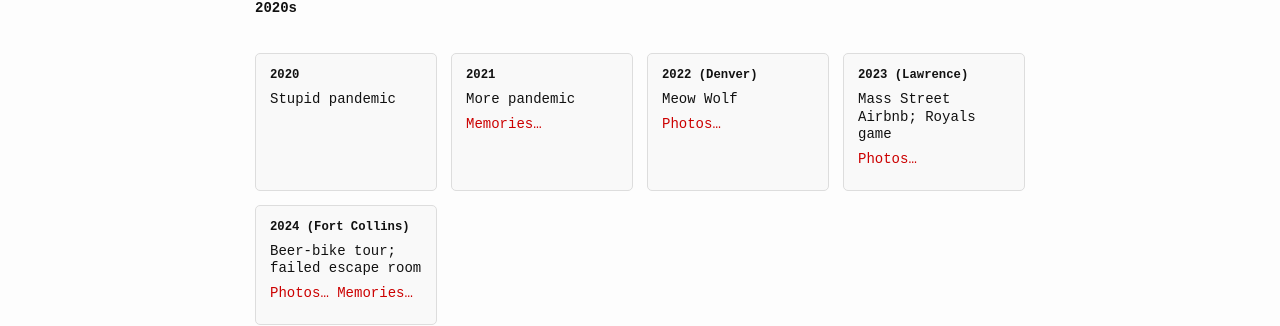
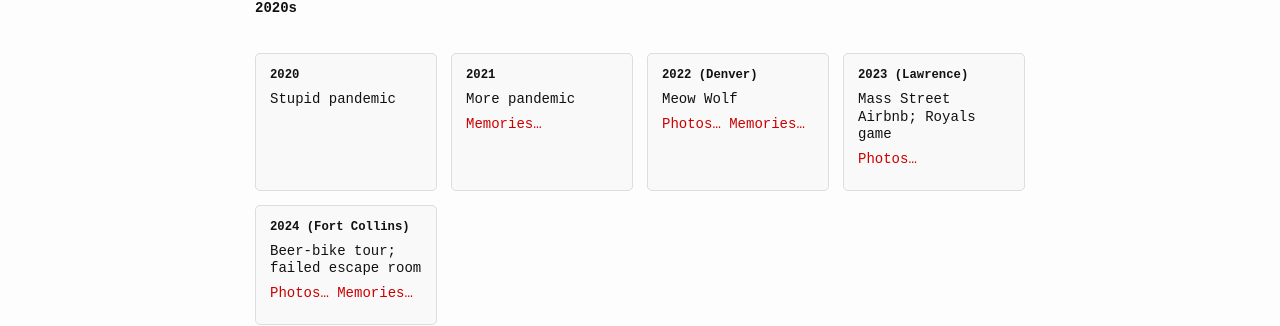
Before and after one commit to kujhawk94/kujhawk94.github.io, a Jekyll site: the page built from _posts/2025-01-07-ldw.html, in a window 1280 px wide. Shown: the part 1641-1967 px from the top of the page. Built offline with Jekyll 4.4.1, drawn with Linux system fonts in a browser that asks for light colours.

Commit message:
Update 2025-01-07-ldw.html

```diff
--- a/_posts/2025-01-07-ldw.html
+++ b/_posts/2025-01-07-ldw.html
@@ -340,7 +340,10 @@ Contact me if you'd like to add any memories or if you have photos you'd like to
       <h3>2022 (Denver)</h3>
       <div class="content">
         <p>Meow Wolf</p>
-	<p><a href="https://www.smugmug.com/gallery/n-GXtTFv">Photos…</a></p>
+	<p><a href="https://www.smugmug.com/gallery/n-GXtTFv">Photos…</a><a href="#" class="show-notes"
+	data-notes="Who hosts a 'taste of' celebration in 90℉ sunshine no easily available water?  Denver!">
+            Memories…
+          </a></p>
       </div>
     </div>
 
```
